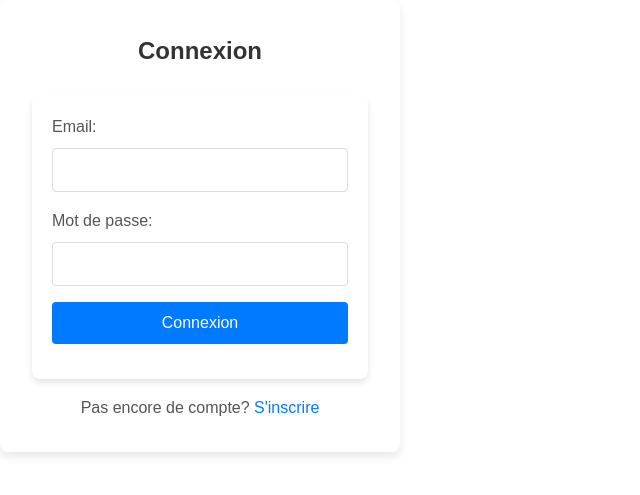
After one commit to miaa-T/Charity-Association-Management-App, a PHP site: page /login.php in a window 1280 px wide. The commit adds this page. Shown: the top 495 px of the page, without its empty margins (0-640 px from the left). Run offline with PHP 8.4, Linux system fonts and the light colour scheme.

Commit message:
login works

```diff
--- /dev/null
+++ b/views/Membre/login.php
@@ -0,0 +1,55 @@
+<?php
+
+session_start();
+if ($_SERVER['REQUEST_METHOD'] == 'POST') {
+    // Correct the paths here
+    require_once __DIR__ . '/../../models/Membre.php';
+    require_once __DIR__ . '/../../models/db.php';
+
+    $database = new Database();
+    $db = $database->connect();
+    $membre = new Membre($db);
+
+    $email = $_POST['email'];
+    $mot_de_passe = $_POST['mot_de_passe'];
+
+    $query = "SELECT * FROM membres WHERE email = :email";
+    $stmt = $db->prepare($query);
+    $stmt->bindParam(':email', $email);
+    $stmt->execute();
+    $user = $stmt->fetch(PDO::FETCH_ASSOC);
+
+    if ($user && password_verify($mot_de_passe, $user['mot_de_passe'])) {
+        $_SESSION['user_id'] = $user['id'];
+        $_SESSION['photo'] = $user['photo'];
+        header('Location: index.php');
+    } else {
+        echo "<script>alert('Email ou mot de passe incorrect.');</script>";
+    }
+}
+?>
+<!DOCTYPE html>
+<html lang="fr">
+<head>
+    <meta charset="UTF-8">
+    <meta name="viewport" content="width=device-width, initial-scale=1.0">
+    <title>Connexion</title>
+    <link rel="stylesheet" href="styles.css"> <!-- Link to your styles.css file -->
+</head>
+<body>
+    <div class="login-container">
+        <h2>Connexion</h2>
+        <form method="post" action="login.php">
+            <label for="email">Email:</label>
+            <input type="email" id="email" name="email" required>
+            <label for="mot_de_passe">Mot de passe:</label>
+            <input type="password" id="mot_de_passe" name="mot_de_passe" required>
+            <button type="submit">Connexion</button>
+        </form>
+        <div class="register-link">
+            <span>Pas encore de compte? </span>
+            <a href="inscriptionMembre.php">S'inscrire</a>
+        </div>
+    </div>
+</body>
+</html>
--- /dev/null
+++ b/views/Membre/logout.php
@@ -0,0 +1,5 @@
+<?php
+session_start();
+session_destroy();
+header('Location: index.php');
+?>
--- a/views/Membre/styles.css
+++ b/views/Membre/styles.css
@@ -1644,3 +1644,106 @@ form button:hover {
 .submit-btn_inscription:hover {
     background-color: #0056b3;
 }
+
+
+
+
+
+
+
+
+
+
+
+
+
+
+
+
+/*---------------------login -----------*/
+/* Login Container */
+.login-container {
+    background-color: #fff;
+    padding: 2rem;
+    border-radius: 8px;
+    box-shadow: 0 4px 10px rgba(0, 0, 0, 0.1);
+    width: 100%;
+    max-width: 400px;
+    text-align: center;
+}
+
+.login-container h2 {
+    margin-bottom: 1.5rem;
+    color: #333;
+}
+
+/* Login Form */
+.login-container form {
+    display: flex;
+    flex-direction: column;
+}
+
+.login-container label {
+    text-align: left;
+    margin-bottom: 0.5rem;
+    color: #555;
+}
+
+.login-container input {
+    padding: 0.75rem;
+    margin-bottom: 1rem;
+    border: 1px solid #ddd;
+    border-radius: 4px;
+    font-size: 1rem;
+}
+
+.login-container input:focus {
+    border-color: #007bff;
+    outline: none;
+}
+
+.login-container button {
+    padding: 0.75rem;
+    background-color: #007bff;
+    color: #fff;
+    border: none;
+    border-radius: 4px;
+    font-size: 1rem;
+    cursor: pointer;
+    transition: background-color 0.3s ease;
+}
+
+.login-container button:hover {
+    background-color: #0056b3;
+}
+
+/* Register Link */
+.login-container .register-link {
+    margin-top: 1rem;
+    color: #555;
+}
+
+.login-container .register-link a {
+    color: #007bff;
+    text-decoration: none;
+}
+
+.login-container .register-link a:hover {
+    text-decoration: underline;
+}
+
+/* Responsive Design */
+@media (max-width: 480px) {
+    .login-container {
+        padding: 1.5rem;
+    }
+
+    .login-container h2 {
+        font-size: 1.5rem;
+    }
+
+    .login-container input,
+    .login-container button {
+        font-size: 0.9rem;
+    }
+}
```
Also changed, not shown: views/Membre/navbar.php (+11 -6 lines).
